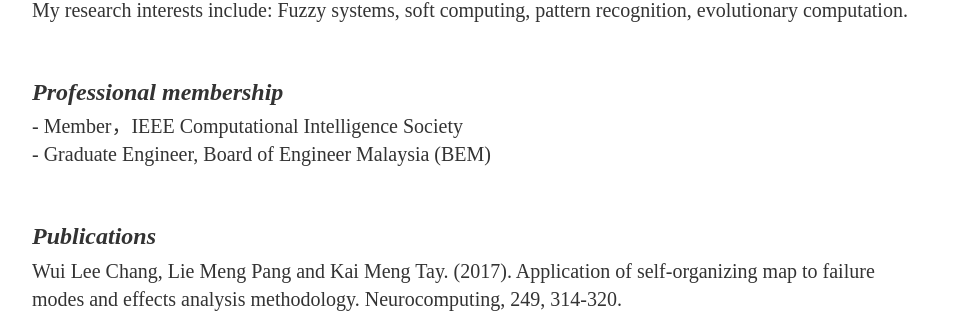
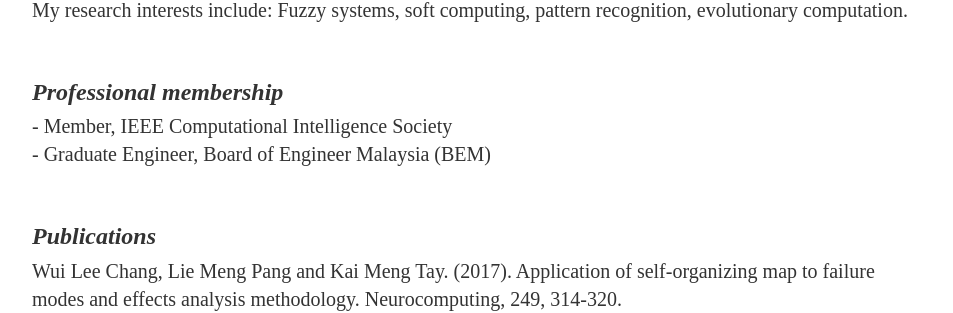
Before and after one commit to lymin1206/test.github.io, a Jekyll site: the page index.html, which Jekyll copies as it is, in a window 1280 px wide. Shown: the part 383-696 px from the top of the page, without its empty margins (160-1113 px from the left). Built offline with Jekyll 4.4.1, drawn with Linux system fonts in a browser that asks for light colours.

```diff
--- a/index.html
+++ b/index.html
@@ -25,7 +25,7 @@
 					evolutionary computation. <br> <br></p1>
 
 			<p> <em> Professional membership </em> </p>
-			<p1>- Member，IEEE Computational Intelligence Society <br>
+			<p1>- Member, IEEE Computational Intelligence Society <br>
 			    - Graduate Engineer, Board of Engineer Malaysia (BEM) <br><br> </p1>
 
 			<p> <em> Publications </em> <br></p>
```
